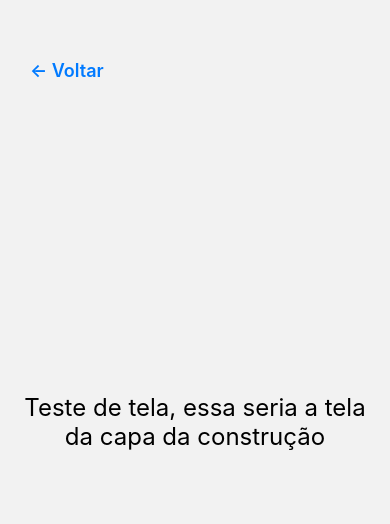
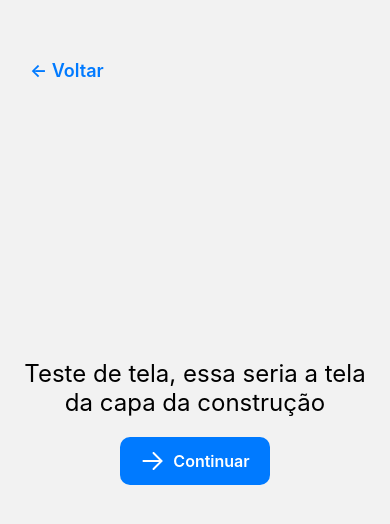
Before and after one commit to MenesesDani/LeComCreApplication, a React Native app: screen /ConstructionCover in a window 390 px wide. Shown: the top 524 px of the page. Built offline with nearby package versions, Linux system fonts and the light colour scheme.

Commit message:
Button Created

```diff
--- /dev/null
+++ b/components/Button/index.tsx
@@ -0,0 +1,43 @@
+import React from 'react';
+import { TouchableOpacity, Text, StyleSheet, View } from 'react-native';
+
+interface ButtonProps {
+  title: string;
+  onPress: () => void;
+  icon?: React.ReactNode; // ← aceita um componente de ícone
+}
+
+const Button: React.FC<ButtonProps> = ({ title, onPress, icon }) => {
+  return (
+    <TouchableOpacity style={styles.button} onPress={onPress}>
+      <View style={styles.content}>
+        {icon && <View style={styles.icon}>{icon}</View>}
+        <Text style={styles.text}>{title}</Text>
+      </View>
+    </TouchableOpacity>
+  );
+};
+
+const styles = StyleSheet.create({
+  button: {
+    backgroundColor: '#007AFF',
+    paddingVertical: 12,
+    paddingHorizontal: 20,
+    borderRadius: 10,
+  },
+  content: {
+    flexDirection: 'row',
+    alignItems: 'center',
+    justifyContent: 'center',
+  },
+  icon: {
+    marginRight: 8,
+  },
+  text: {
+    color: '#fff',
+    fontSize: 16,
+    fontWeight: '600',
+  },
+});
+
+export default Button;
--- a/components/ButtonNext/styles.ts
+++ b/components/ButtonNext/styles.ts
@@ -1,11 +1,12 @@
 import { StyleSheet } from 'react-native';
+import { colors } from "../../constants/colors";
 
 export const styles = StyleSheet.create({
   container: {
     width: 48,
     height: 48,
     borderRadius: 24,
-    backgroundColor: '#FF9500',
+    backgroundColor: colors.brand.orange,
     justifyContent: 'center',
     alignItems: 'center',
     shadowColor: '#000',
--- /dev/null
+++ b/components/icons/ArrowNextIcon.tsx
@@ -0,0 +1,22 @@
+import * as React from 'react';
+import Svg, { SvgProps, Path } from 'react-native-svg';
+
+interface IconProps extends SvgProps {
+  primaryColor?: string;
+  secondaryColor?: string;
+}
+
+const ArrowNextIcon = ({
+  primaryColor = '#FFFFFF',
+  secondaryColor,
+  ...props
+}: IconProps) => (
+  <Svg width={25} height={24} viewBox="0 0 25 24" fill="none" {...props}>
+    <Path
+      d="M12.793 3.29289C13.1835 2.90237 13.8165 2.90237 14.207 3.29289L22.9141 11.9999L14.207 20.707C13.8165 21.0975 13.1835 21.0975 12.793 20.707C12.4024 20.3164 12.4024 19.6834 12.793 19.2929L19.0859 12.9999H3.5C2.94772 12.9999 2.5 12.5522 2.5 11.9999C2.5 11.4476 2.94772 10.9999 3.5 10.9999H19.0859L12.793 4.70696C12.4024 4.31643 12.4024 3.68342 12.793 3.29289Z"
+      fill={primaryColor}
+    />
+  </Svg>
+);
+
+export default ArrowNextIcon;
--- a/components/icons/index.ts
+++ b/components/icons/index.ts
@@ -5,3 +5,4 @@ export { default as ConquestIcon } from './ConquestIcon';
 export { default as GamesIcon } from './GamesIcon';
 export { default as EnergyIcon } from './EnergyIcon';
 export { default as ArrowBigIcon } from './ArrowBigIcon';
+export { default as ArrowNextIcon } from './ArrowNextIcon';
--- a/screens/ConstructionCover.tsx
+++ b/screens/ConstructionCover.tsx
@@ -1,12 +1,15 @@
 import React from 'react';
 import { View, Text, StyleSheet, TouchableOpacity } from 'react-native';
 import { useNavigation } from '@react-navigation/native';
+import Button from '../components/Button';
+import { ArrowNextIcon } from '../components/icons';
 
 const ConstructionCover = () => {
   const navigation = useNavigation();
 
   return (
     <View style={styles.container}>
+      {/* Botão de voltar com estilo próprio */}
       <TouchableOpacity
         style={styles.backButton}
         onPress={() => navigation.goBack()}
@@ -14,7 +17,16 @@ const ConstructionCover = () => {
         <Text style={styles.backButtonText}>← Voltar</Text>
       </TouchableOpacity>
 
-      <Text style={styles.text}>Teste de tela, essa seria a tela da capa da construção</Text>
+      <Text style={styles.text}>
+        Teste de tela, essa seria a tela da capa da construção
+      </Text>
+
+      {/* Botão principal estilizado no próprio componente */}
+      <Button
+        title="Continuar"
+        icon={<ArrowNextIcon />}
+        onPress={() => console.log('Botão pressionado')}
+      />
     </View>
   );
 };
@@ -40,6 +52,7 @@ const styles = StyleSheet.create({
     fontSize: 24,
     textAlign: 'center',
     paddingHorizontal: 20,
+    marginBottom: 20,
   },
 });
 
```
Also changed, not shown: components/Button/styles.ts (added, +28 -0 lines).
